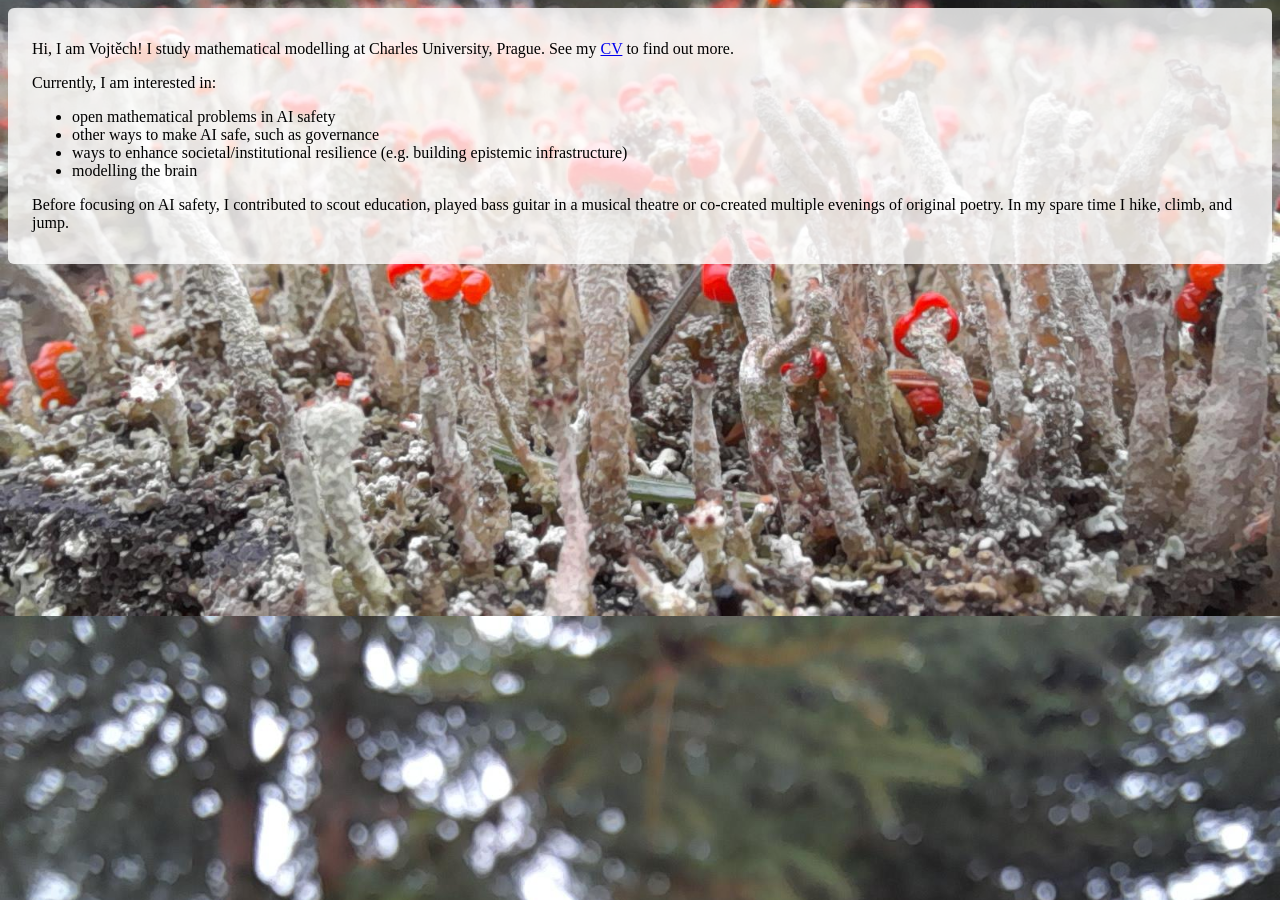
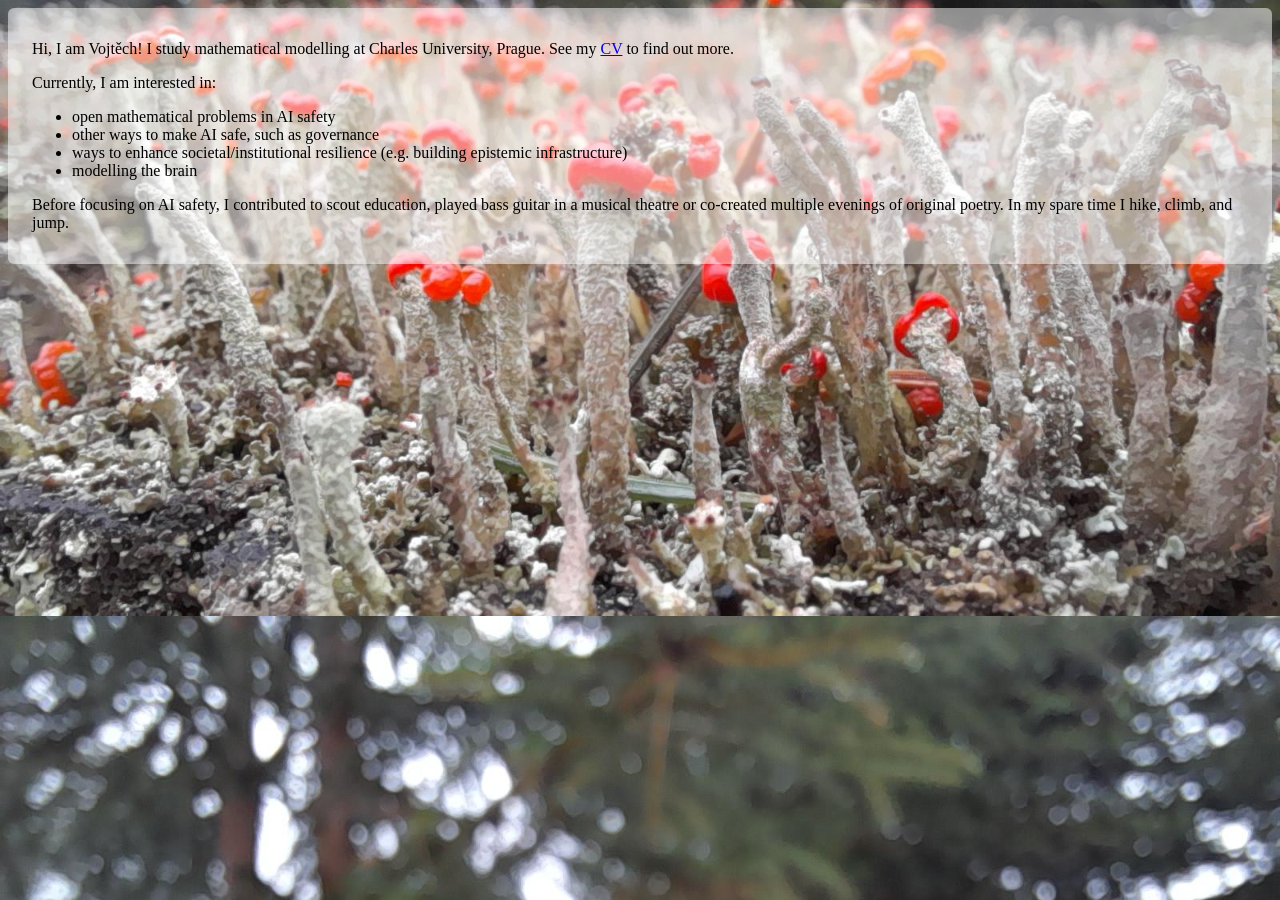
Before and after one commit to ikny/ikny.github.io, a Jekyll site: the page built from index.md, in a window 1280 px wide. Built offline with Jekyll 4.4.1, drawn with Linux system fonts in a browser that asks for light colours; our own code applies the rules of GitHub Pages for plain Markdown files.

Commit message:
Update style.css

```diff
--- a/assets/style.css
+++ b/assets/style.css
@@ -5,7 +5,7 @@ body {
 }
 
 main {
-  background: rgba(255, 255, 255, 0.8);
+  background: rgba(255, 255, 255, 0.5);
   padding: 1rem 1.5rem;
   border-radius: 6px;
 }
```
